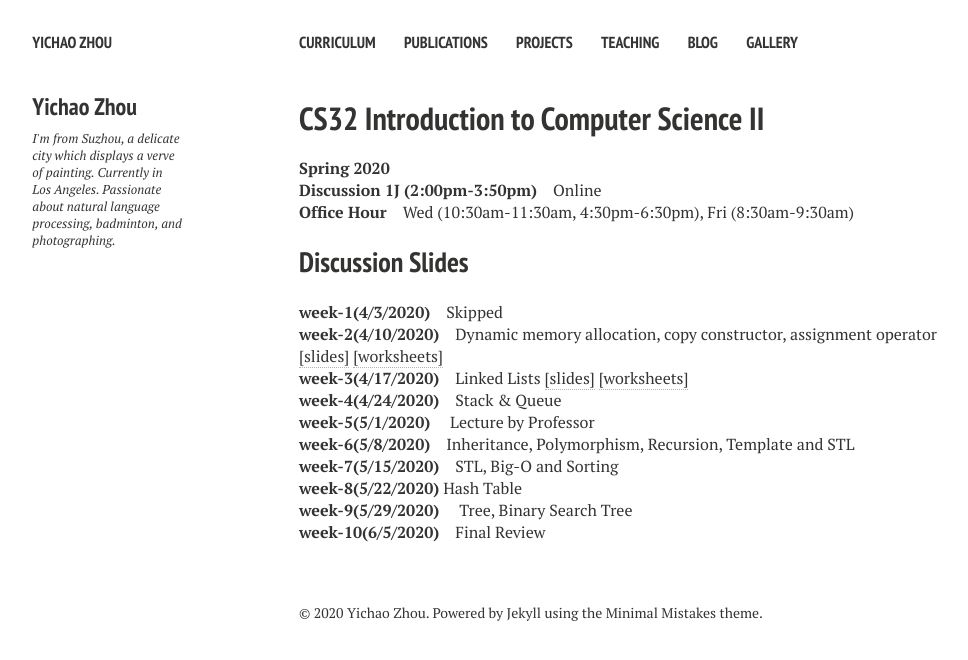
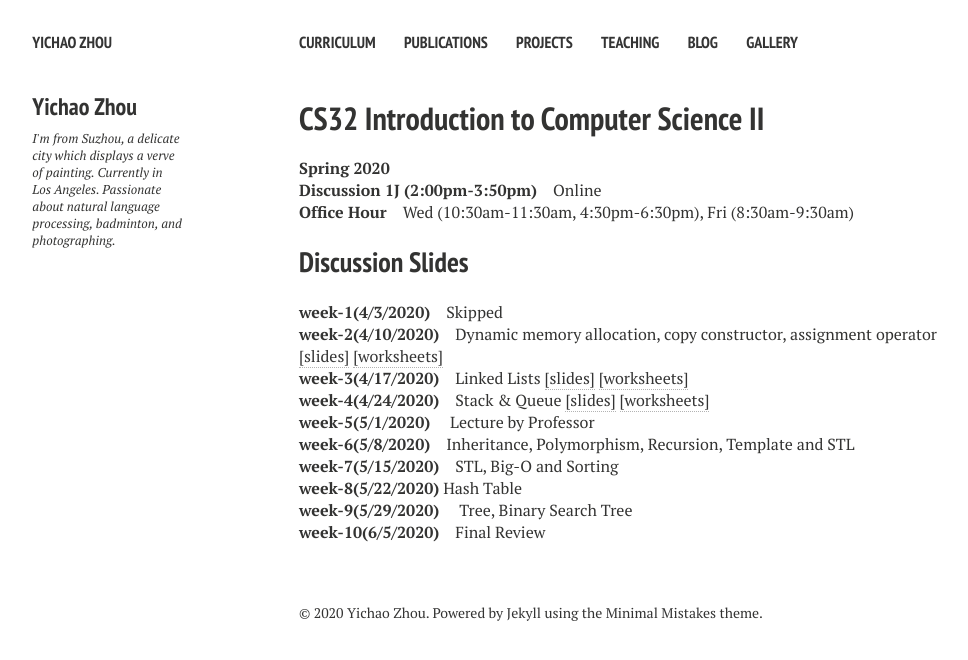
Before and after one commit to yz-joey/yz-joey.github.io, a Jekyll site: the page built from teaching.md, in a window 1280 px wide. Shown: the top 660 px of the page, without its empty margins (21-989 px from the left). Built offline with Jekyll 4.4.1, drawn with Linux system fonts in a browser that asks for light colours; nearby versions of some CDN libraries.

Commit message:
teaching

```diff
--- a/teaching.md
+++ b/teaching.md
@@ -24,7 +24,7 @@
 **week-3(4/17/2020)** Linked Lists <a href="{{ site.url }}/files/s-w3.pdf" target="_blank">[slides]</a> <a href="{{ site.url }}/files/s-w3-ws.pdf" target="_blank">[worksheets]</a>
 <br>
 
-**week-4(4/24/2020)** Stack & Queue
+**week-4(4/24/2020)** Stack & Queue <a href="{{ site.url }}/files/s-w4.pdf" target="_blank">[slides]</a> <a href="{{ site.url }}/files/s-w4-ws.pdf" target="_blank">[worksheets]</a>
 <br>
 
 **week-5(5/1/2020)**  Lecture by Professor
```
